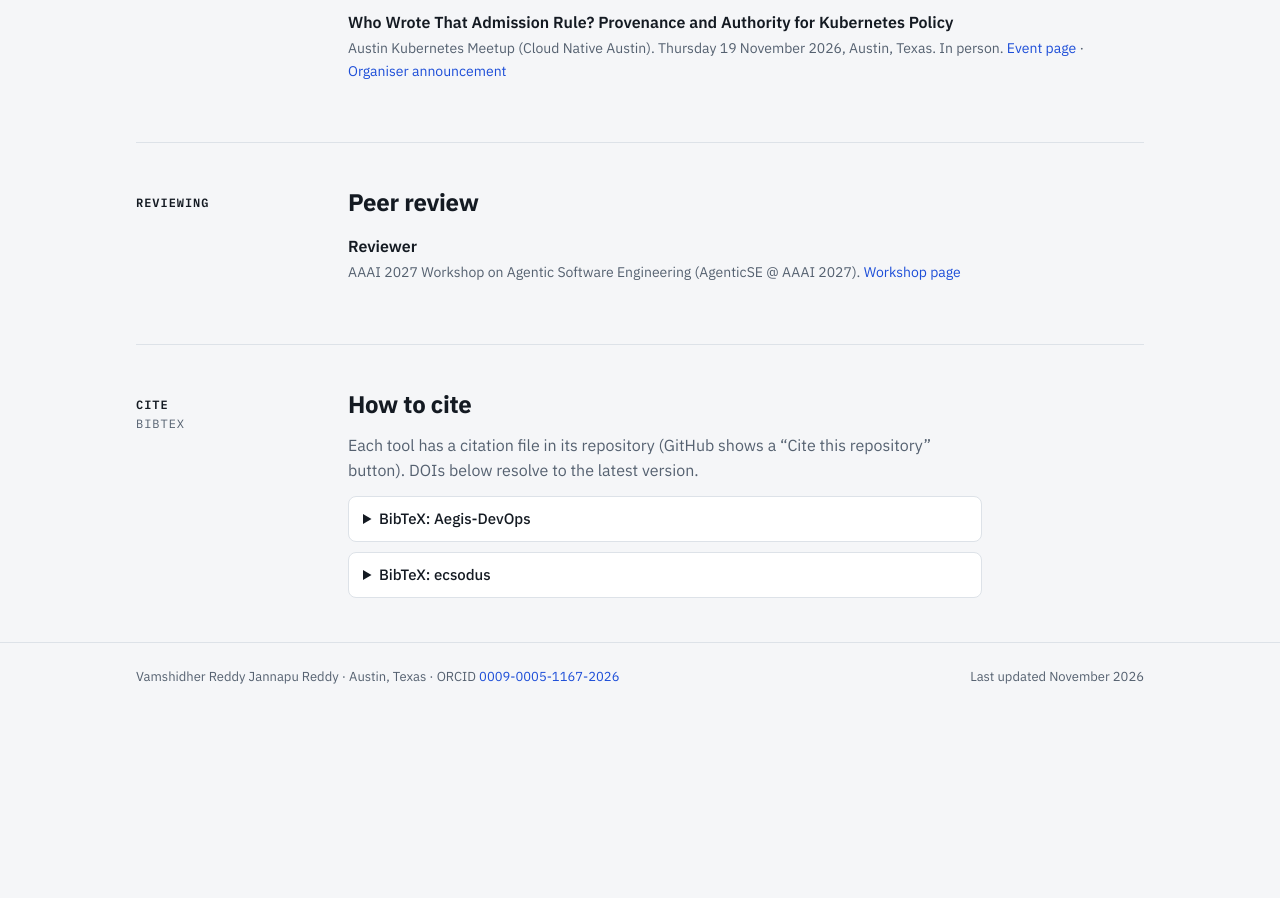
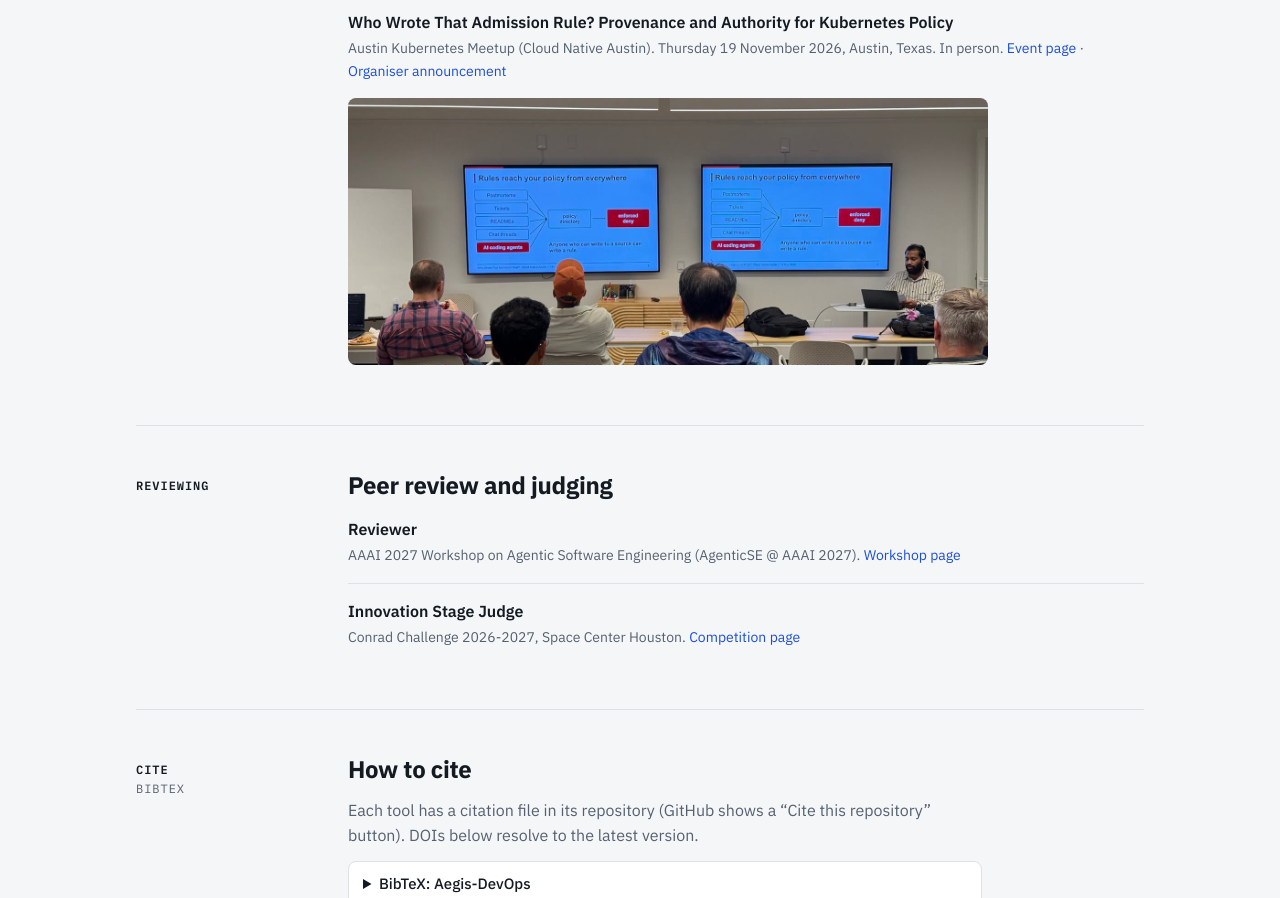
Before and after one commit to moneytool/moneytool.github.io, a plain HTML site: page index.html in a window 1280 px wide. Shown: the part 3761-4659 px from the top of the page. Before the commit the page ends 4489 px from the top, so only its background shows below. Drawn offline with Linux system fonts and the light colour scheme.

Commit message:
Peer review and judging: add Conrad Challenge judge role; Speaking: photo from the Austin talk

```diff
--- a/index.html
+++ b/index.html
@@ -499,6 +499,7 @@ footer .wrap{display:flex;flex-wrap:wrap;gap:6px 18px;justify-content:space-betw
       <li>
         <div class="ptitle">Who Wrote That Admission Rule? Provenance and Authority for Kubernetes Policy</div>
         <div class="pmeta">Austin Kubernetes Meetup (Cloud Native Austin). Thursday 19 November 2026, Austin, Texas. In person. <a href="https://ocgroups.dev/cncf/group/3up7rjk/event/rt7b6zs">Event page</a> · <a href="https://www.linkedin.com/posts/kubernetes-cloudnative-cncf-share-7529292424263753728-Uhdj/">Organiser announcement</a></div>
+        <img src="assets/talk-cloud-native-austin-2026-11-19.jpg" alt="Vamshidher Reddy Jannapu Reddy presenting at Cloud Native Austin, 19 November 2026, with the slide Rules reach your policy from everywhere on two screens" width="1400" height="584" loading="lazy" style="display:block;width:100%;max-width:640px;height:auto;margin-top:12px;border-radius:8px">
       </li>
     </ul>
   </div>
@@ -507,9 +508,10 @@ footer .wrap{display:flex;flex-wrap:wrap;gap:6px 18px;justify-content:space-betw
 <section id="service">
   <div class="label"><b>Reviewing</b></div>
   <div>
-    <h2>Peer review</h2>
+    <h2>Peer review and judging</h2>
     <ul class="list">
       <li><div class="ptitle">Reviewer</div><div class="pmeta">AAAI 2027 Workshop on Agentic Software Engineering (AgenticSE @ AAAI 2027). <a href="https://agenticse-aaai.github.io/">Workshop page</a></div></li>
+      <li><div class="ptitle">Innovation Stage Judge</div><div class="pmeta">Conrad Challenge 2026-2027, Space Center Houston. <a href="https://conrad.spacecenter.org/">Competition page</a></div></li>
     </ul>
   </div>
 </section>
```
Also changed, not shown: assets/talk-cloud-native-austin-2026-11-19.jpg (added).
